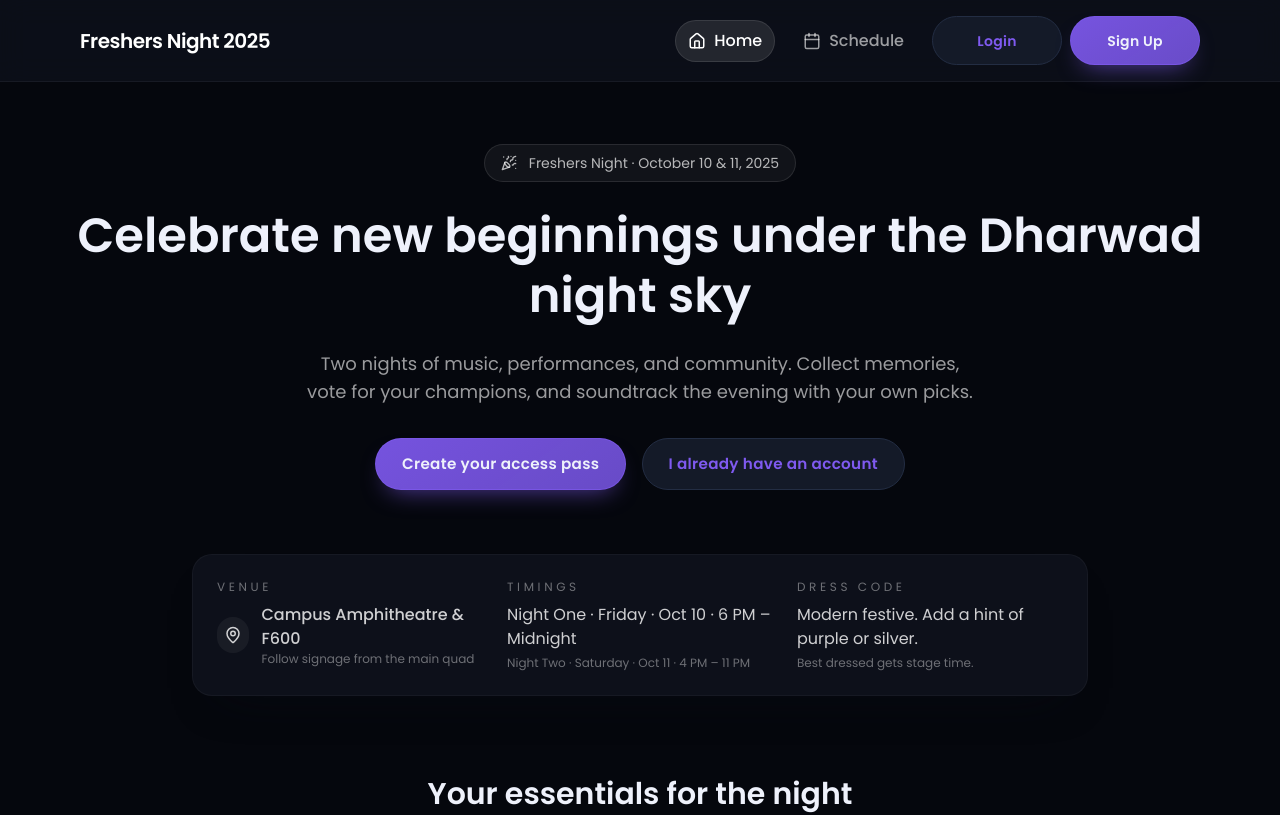
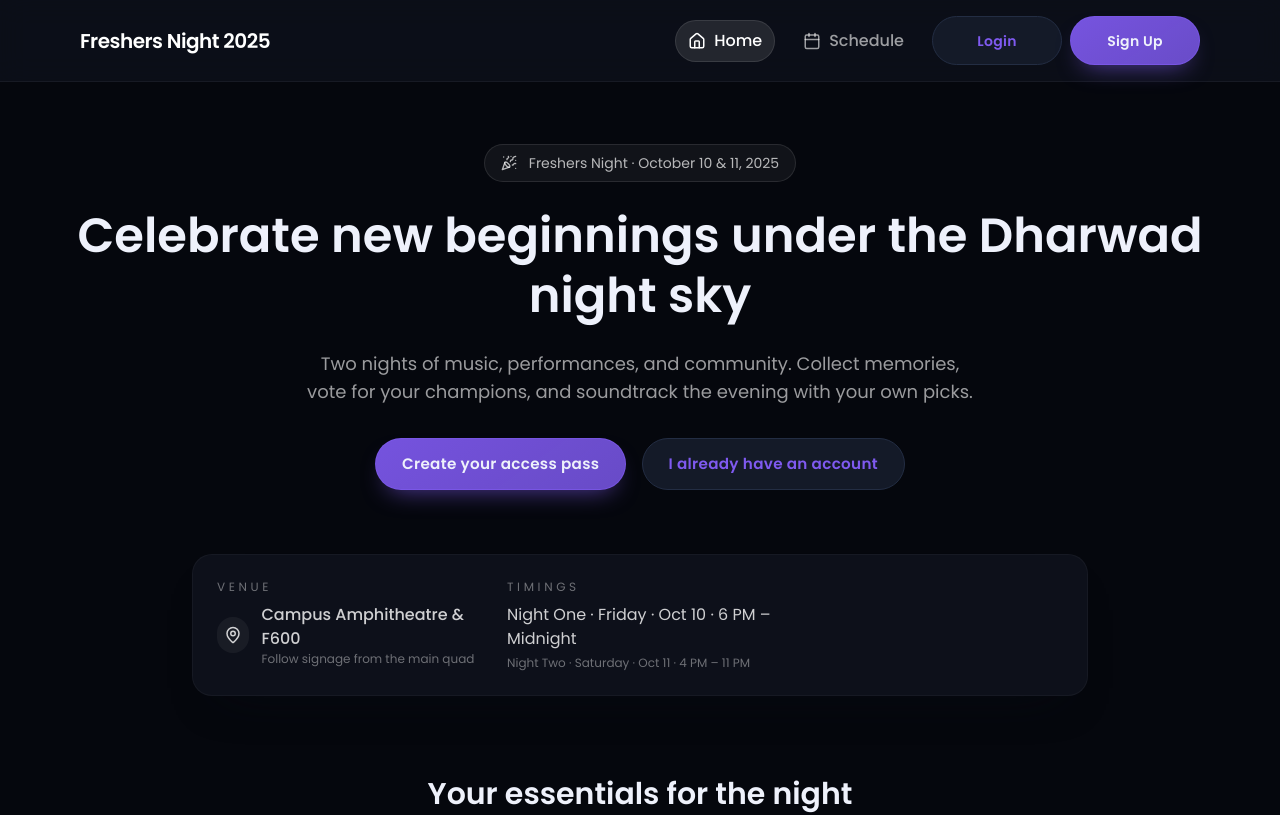
Before and after one commit to latakshsariyapatidar/freshers-frontend, a React (Vite) app: page / in a window 1280 px wide. Shown: the top 815 px of the page. Built offline with nearby package versions, Linux system fonts and the light colour scheme.

Commit message:
removed the dress code

```diff
--- a/src/pages/Home.jsx
+++ b/src/pages/Home.jsx
@@ -107,13 +107,6 @@ const Home = () => {
             <div className="text-white/80">
               <p>Night One · Friday · Oct 10 · 6 PM – Midnight</p>
               <p className="text-xs text-white/40 mt-1">Night Two · Saturday · Oct 11 · 4 PM – 11 PM</p>
-            </div>
-          </div>
-          <div className="space-y-2">
-            <p className="text-xs uppercase tracking-[0.3em] text-white/40">Dress Code</p>
-            <div className="text-white/80">
-              <p>Modern festive. Add a hint of purple or silver.</p>
-              <p className="text-xs text-white/40 mt-1">Best dressed gets stage time.</p>
             </div>
           </div>
         </Motion.div>
```
